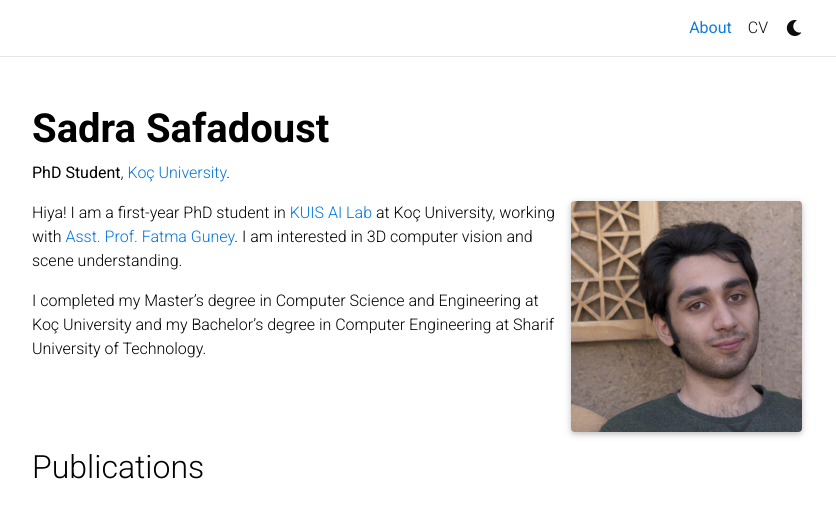
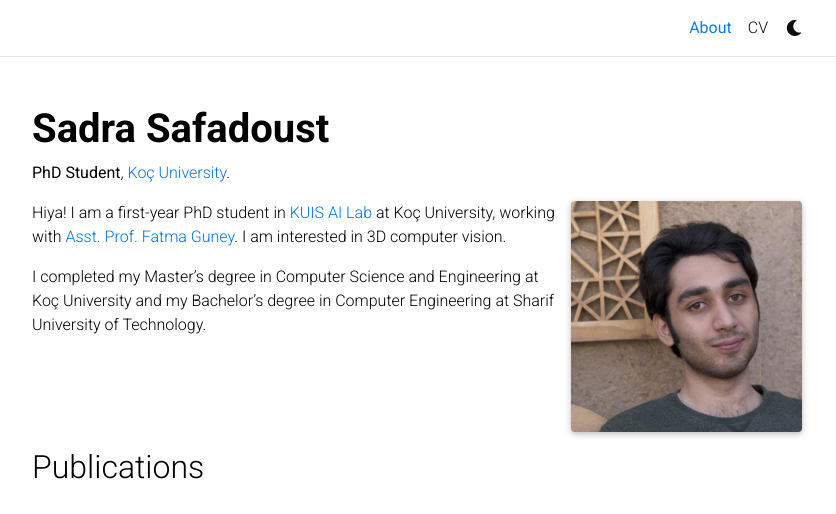
Before and after one commit to sadrasafa/sadrasafa.github.io, a Jekyll site: the page built from _pages/about.md, in a window 1280 px wide, cut to the strip 0-514 px from the top of the page. Shown: the whole strip, without its empty margins (223-1059 px from the left). Built offline with Jekyll 4.4.1, drawn with Linux system fonts in a browser that asks for light colours; comment, search, counter and statistics services are not loaded; a style sheet for code colours, icons or effects is not loaded.

Commit message:
Update about.md

```diff
--- a/_pages/about.md
+++ b/_pages/about.md
@@ -18,6 +18,6 @@ selected_papers: true # includes a list of papers marked as "selected={true}"
 social: true  # includes social icons at the bottom of the page
 ---
 
-Hiya! I am a first-year PhD student in [KUIS AI Lab](https://ai.ku.edu.tr/) at Koç University, working with [Asst. Prof. Fatma Guney](https://mysite.ku.edu.tr/fguney/). I am interested in 3D computer vision and scene understanding.
+Hiya! I am a first-year PhD student in [KUIS AI Lab](https://ai.ku.edu.tr/) at Koç University, working with [Asst. Prof. Fatma Guney](https://mysite.ku.edu.tr/fguney/). I am interested in 3D computer vision.
 
  I completed my Master's degree in Computer Science and Engineering at Koç University and my Bachelor's degree in Computer Engineering at Sharif University of Technology.
```
